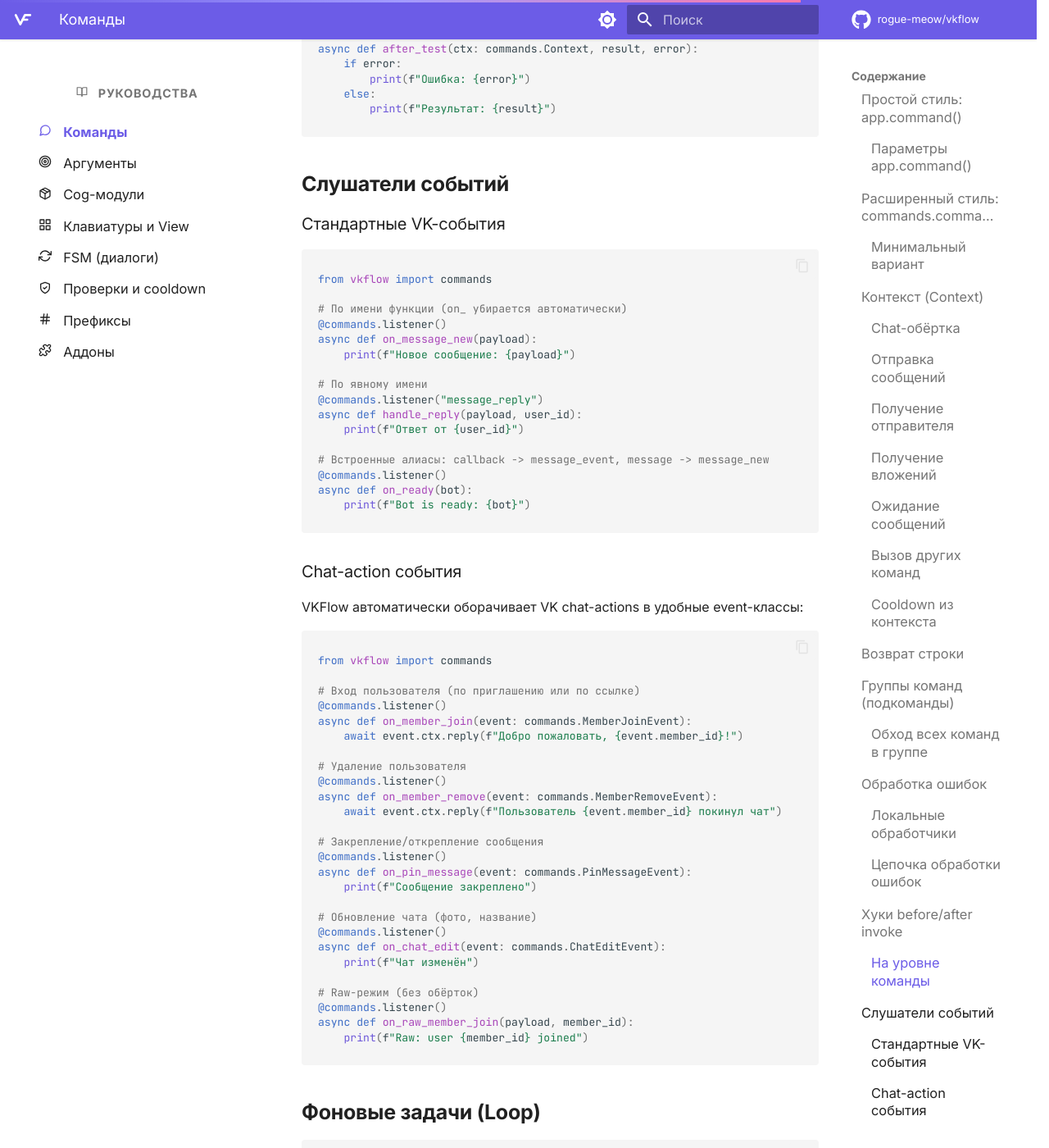
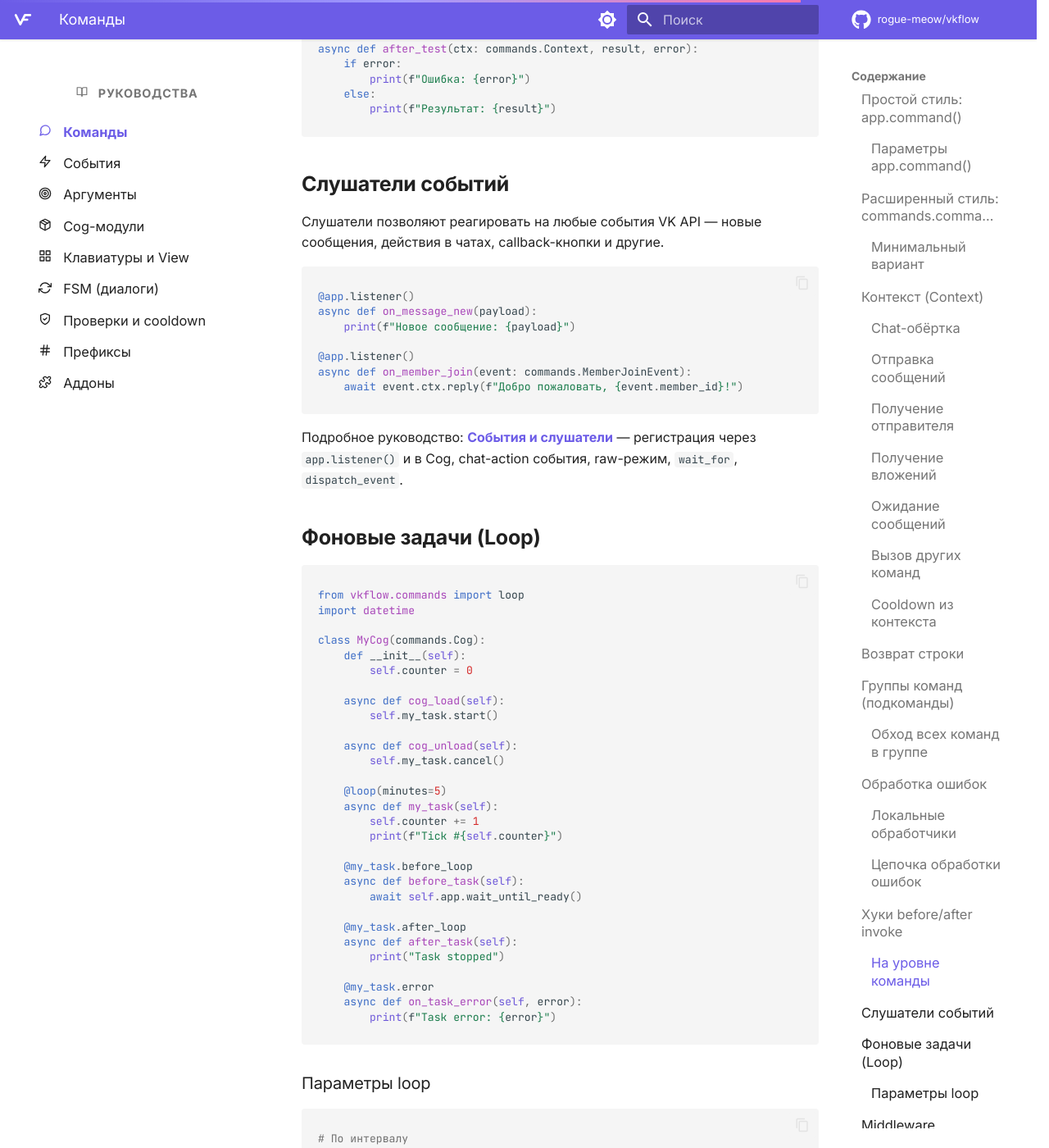
Before and after one commit to rogue-meow/vkflow, an MkDocs documentation site: the page built from docs/guides/commands.md, in a window 1280 px wide and 1400 px high, scrolled down 7428 px. Shown: the whole window at 82% size. Built offline with MkDocs 1.6.1 and Material for MkDocs 9.7.7, drawn with Linux system fonts in a browser that asks for light colours; comment, search, counter and statistics services are not loaded; the version menu is left out.

Commit message:
docs: add events guide and update navigation

````diff
--- a/docs/guides/commands.md
+++ b/docs/guides/commands.md
@@ -343,59 +343,19 @@ async def after_test(ctx: commands.Context, result, error):
 
 ## Слушатели событий
 
-### Стандартные VK-события
+Слушатели позволяют реагировать на любые события VK API — новые сообщения, действия в чатах, callback-кнопки и другие.
 
 ```python
-from vkflow import commands
-
-# По имени функции (on_ убирается автоматически)
-@commands.listener()
+@app.listener()
 async def on_message_new(payload):
     print(f"Новое сообщение: {payload}")
 
-# По явному имени
-@commands.listener("message_reply")
-async def handle_reply(payload, user_id):
-    print(f"Ответ от {user_id}")
-
-# Встроенные алиасы: callback -> message_event, message -> message_new
-@commands.listener()
-async def on_ready(bot):
-    print(f"Bot is ready: {bot}")
+@app.listener()
+async def on_member_join(event: commands.MemberJoinEvent):
+    await event.ctx.reply(f"Добро пожаловать, {event.member_id}!")
 ```
 
-### Chat-action события
-
-VKFlow автоматически оборачивает VK chat-actions в удобные event-классы:
-
-```python
-from vkflow import commands
-
-# Вход пользователя (по приглашению или по ссылке)
-@commands.listener()
-async def on_member_join(event: commands.MemberJoinEvent):
-    await event.ctx.reply(f"Добро пожаловать, {event.member_id}!")
-
-# Удаление пользователя
-@commands.listener()
-async def on_member_remove(event: commands.MemberRemoveEvent):
-    await event.ctx.reply(f"Пользователь {event.member_id} покинул чат")
-
-# Закрепление/открепление сообщения
-@commands.listener()
-async def on_pin_message(event: commands.PinMessageEvent):
-    print(f"Сообщение закреплено")
-
-# Обновление чата (фото, название)
-@commands.listener()
-async def on_chat_edit(event: commands.ChatEditEvent):
-    print(f"Чат изменён")
-
-# Raw-режим (без обёрток)
-@commands.listener()
-async def on_raw_member_join(payload, member_id):
-    print(f"Raw: user {member_id} joined")
-```
+Подробное руководство: **[События и слушатели](events.md)** — регистрация через `app.listener()` и в Cog, chat-action события, raw-режим, `wait_for`, `dispatch_event`.
 
 ## Фоновые задачи (Loop)
 
--- a/mkdocs.yml
+++ b/mkdocs.yml
@@ -141,6 +141,7 @@ nav:
   - Руководства:
     - guides/index.md
     - Команды: guides/commands.md
+    - События: guides/events.md
     - Аргументы: guides/arguments.md
     - Cog-модули: guides/cogs.md
     - Клавиатуры и View: guides/keyboards.md
````
Also changed, not shown: docs/guides/events.md (added, +367 -0 lines), docs/guides/index.md (+2 -1 lines).
